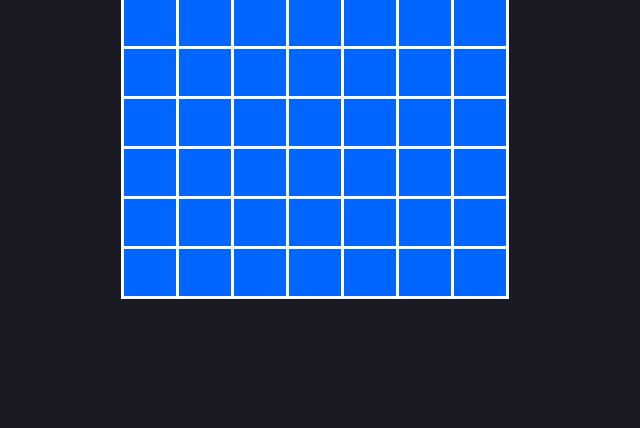
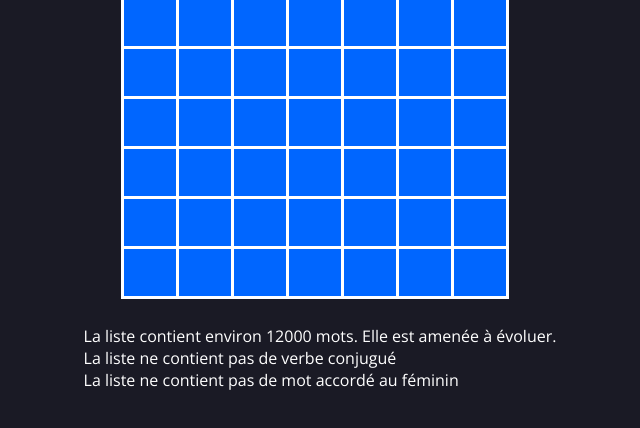
Before and after one commit to NTHGZL/mobus, a plain HTML site: page index.html in a window 1280 px wide. Shown: the part 140-568 px from the top of the page, without its empty margins (325-965 px from the left). Drawn offline with Linux system fonts and the light colour scheme.

Commit message:
add rules

```diff
--- a/index.html
+++ b/index.html
@@ -62,6 +62,15 @@
 
         </div>
     </main>
+    <p style="padding-left: 10px;">
+        La liste contient environ 12000 mots. Elle est amenée à évoluer.
+        <br>
+        La liste ne contient pas de verbe conjugué
+        <br>
+        La liste ne contient pas de mot accordé au féminin
+
+
+    </p>
     <script src="script.js"></script>
 </body>
 </html>
```
